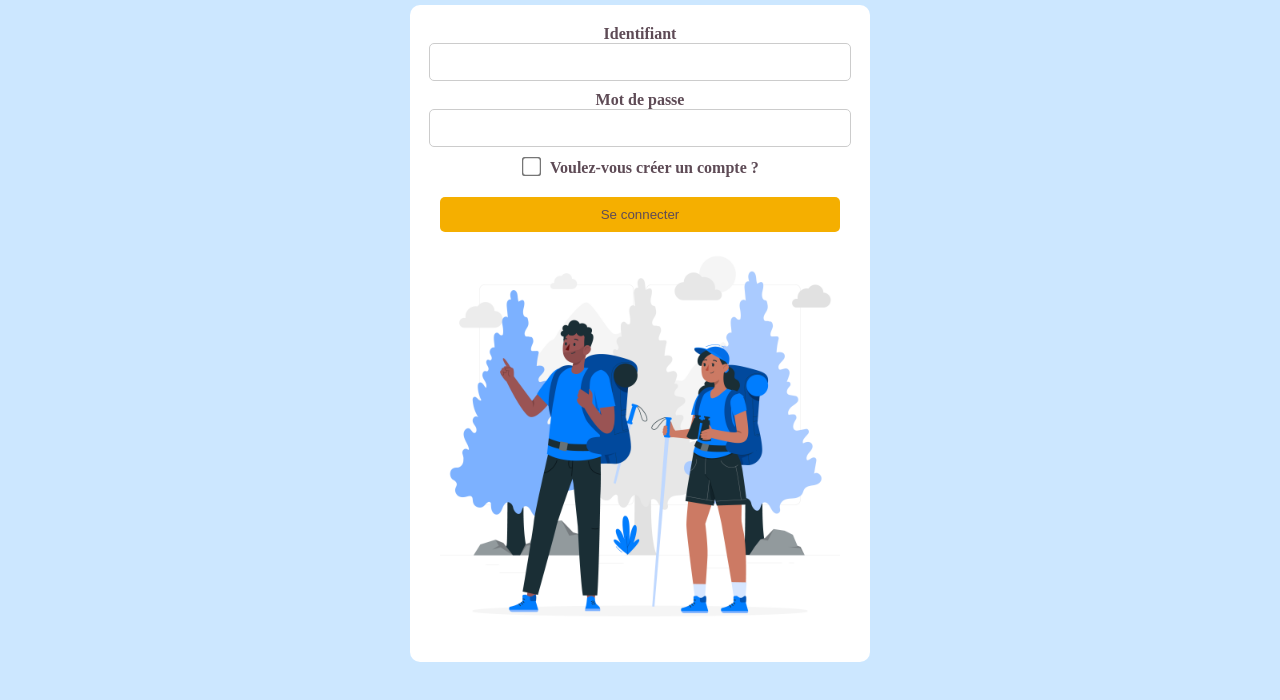
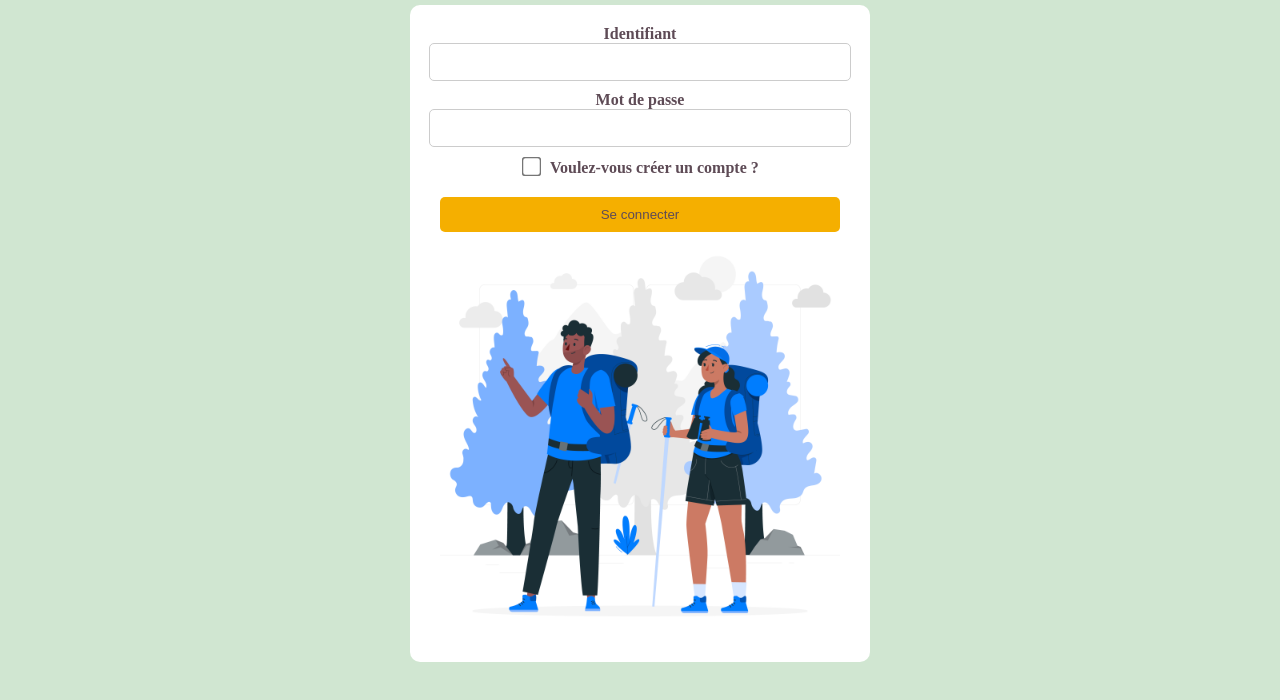
Before and after one commit to kieffellena/ProjetWEBS6, a website: page public/connexion.html in a window 1280 px wide. Shown: the part 138-838 px from the top of the page. Drawn offline with Linux system fonts and the light colour scheme.

Commit message:
je change la couleur pr raison dunicite

```diff
--- a/public/connexion.css
+++ b/public/connexion.css
@@ -1,7 +1,7 @@
 @import url('shared.css');
 
 .connexion-container{
-  background-color: #CCE7FF;
+  background-color: var(--vert-clair);
   display: flex;
   flex-direction: column;
   min-height: 100vh;
```
